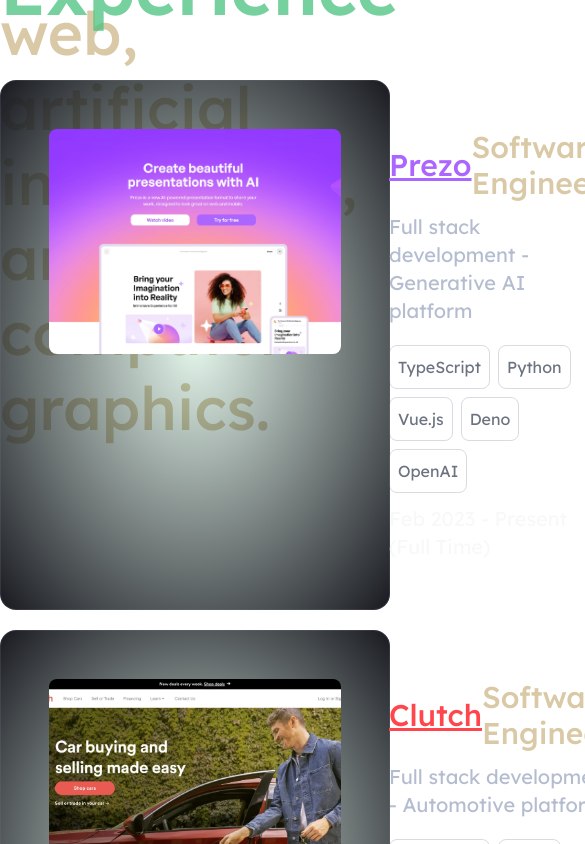
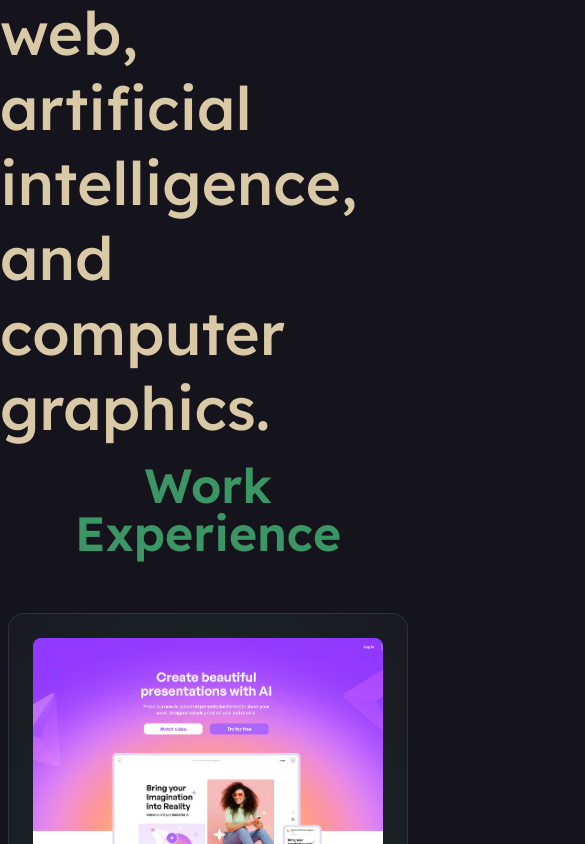
Before and after one commit to DanielHZhang/danielhzhang, a SvelteKit app: page / in a window 390 px wide. Shown: the part 980-1824 px from the top of the page, 585 px wide, since content can reach past the window. Built offline with nearby package versions, Linux system fonts and the light colour scheme.

Commit message:
Fix margins and ultra-small screen sizes

```diff
--- a/src/app.css
+++ b/src/app.css
@@ -3,15 +3,39 @@
 @tailwind utilities;
 
 :root {
-	color-scheme: light dark;
+	--transparent: hsla(0, 0%, 100%, 0);
+	/* --scrollbar-background: #202324; */
+	--scrollbar-thumb-color: #2b2d2e;
+	/* --scrollbar-corner-color: #181a1b; */
+	--background-color: #15141c;
+
+	/* color-scheme: light dark; */
 	font-synthesis: none;
 	text-rendering: optimizeLegibility;
+	background-color: var(--background-color);
+	color: #ffffff;
 	-webkit-text-size-adjust: 100%;
-
-	--transparent: hsla(0, 0%, 100%, 0);
 }
 
-@media (prefers-color-scheme: light) {
+html,
+body {
+	min-width: 350px;
+}
+
+::-webkit-scrollbar {
+	width: 12px;
+	background-color: var(--background-color);
+}
+
+::-webkit-scrollbar-corner {
+	background-color: var(--background-color);
+}
+
+::-webkit-scrollbar-thumb {
+	background-color: var(--scrollbar-thumb-color);
+	border-radius: 16px;
+}
+/* @media (prefers-color-scheme: light) {
 	:root {
 		color: #15141c;
 		background-color: #ffffff;
@@ -23,4 +47,4 @@
 		background-color: #15141c;
 		color: #ffffff;
 	}
-}
+} */
--- a/src/components/hero.svelte
+++ b/src/components/hero.svelte
@@ -16,7 +16,7 @@
 
 <svelte:window on:scroll={handleScroll} />
 
-<div class="flex flex-col items-center h-screen">
+<div class="flex flex-col items-center min-h-screen">
 	<div class="flex flex-col text-gold text-6xl leading-tight font-medium">
 		<div>Hey there! I'm Daniel Haiyao Zhang!</div>
 		<div>I'm a self-taught software engineer from Toronto.</div>
@@ -26,11 +26,11 @@
 	{#if atTopOfPage}
 		<div class="flex justify-between absolute bottom-8 left-20 right-20" transition:fly={{ duration: 200, y: -40 }}>
 			<a href="#work-experience" class="link-item">
-				<Icon kind="briefcase" width={26} height={26} />
+				<Icon kind="briefcase" width={26} height={26} stroke="#fff" />
 				<span>Work Experience</span>
 			</a>
 			<a href="#projects" class="link-item">
-				<Icon kind="bulb" width={28} height={28} />
+				<Icon kind="bulb" width={28} height={28} stroke="#fff" />
 				<span>Projects</span>
 			</a>
 			<a href={githubProfileUrl} class="link-item">
@@ -51,6 +51,7 @@
 		align-items: center;
 		gap: 0.5rem;
 		transition: color 200ms ease-out;
+		color: theme(colors.gold);
 	}
 
 	.link-item:hover {
--- a/src/components/project-item.svelte
+++ b/src/components/project-item.svelte
@@ -9,10 +9,10 @@
 
 	let element: HTMLDivElement;
 	let boundingRect: DOMRect | undefined;
-	let x: number;
-	let y: number;
-	let xRotation: number;
-	let yRotation: number;
+	let x: number = 0;
+	let y: number = 0;
+	let xRotation: number = 0;
+	let yRotation: number = 0;
 
 	const mouseEnter = (event: MouseEvent) => {
 		if (event.target instanceof HTMLElement) {
--- a/src/components/section-title.svelte
+++ b/src/components/section-title.svelte
@@ -6,7 +6,7 @@
 </script>
 
 <div class="flex flex-col mb-14">
-	<h1 {id} class="text-7xl font-semibold text-center pt-4" style="color: {color}">
+	<h1 {id} class="md:text-7xl xs:text-5xl font-semibold text-center pt-4" style="color: {color}">
 		<slot />
 	</h1>
 </div>
--- a/src/components/work-experience.svelte
+++ b/src/components/work-experience.svelte
@@ -15,7 +15,7 @@
 				brandColor: 'rgb(171, 102, 255)',
 			},
 			role: 'Software Engineer',
-			description: 'Full stack development - Generative AI platform',
+			description: 'Full-stack development - Generative AI presentation platform',
 			tech: [
 				{ name: 'TypeScript', icon: 'typescript' },
 				{ name: 'Python', icon: 'python' },
@@ -33,7 +33,7 @@
 				brandColor: 'rgb(255, 70, 76)',
 			},
 			role: 'Software Engineer',
-			description: 'Full stack development - Automotive platform',
+			description: 'Full-stack development - Automotive platform',
 			tech: [
 				{ name: 'TypeScript', icon: 'typescript' },
 				{ name: 'React', icon: 'react' },
@@ -50,17 +50,17 @@
 
 <div class="flex flex-col">
 	<SectionTitle id="work-experience" color="rgb({baseColorRgb}, 0.75)">Work Experience</SectionTitle>
-	<div class="flex flex-col gap-5">
+	<div class="flex flex-col sm:gap-5 xs:gap-2">
 		{#each workExperiences as work}
 			<div
-				class="flex flex-col border border-gray-500 border-opacity-25 rounded-2xl p-12 gradient-bg"
+				class="flex flex-col border border-gray-500 border-opacity-25 rounded-2xl sm:p-12 xs:p-6 gradient-bg"
 				style="--gradient-color: {gradientColor}"
 			>
-				<div class="flex gap-12">
+				<div class="flex xs:flex-wrap lg:flex-nowrap sm:gap-12 xs:gap-4">
 					<img
 						src={`${base}/${work.image}`}
 						alt="Prezo home page"
-						class="rounded-lg lg:w-[430px] h-[225px] md:w-80 object-cover"
+						class="rounded-lg xl:w-[430px] lg:w-80 h-[225px] object-cover"
 					/>
 					<div class="flex flex-col gap-3">
 						<h1 class="text-3xl font-medium flex items-center">
--- a/src/routes/+page.svelte
+++ b/src/routes/+page.svelte
@@ -12,7 +12,7 @@
 
 <div class="flex flex-col text-xl">
 	<Hero />
-	<div class="flex flex-col gap-36 xl:px-[10%] lg:px-[6%] md:px-4 sm:px-2">
+	<div class="flex flex-col gap-36 xl:px-[10%] lg:px-[6%] md:px-4 xs:px-2 mx-auto">
 		<WorkExperience />
 		<Projects />
 		<Contact />
--- a/tailwind.config.js
+++ b/tailwind.config.js
@@ -5,6 +5,9 @@
 	content: ['./src/**/*.{html,js,svelte,ts}'],
 	theme: {
 		extend: {
+			screens: {
+				xs: '100px',
+			},
 			fontFamily: {
 				sans: ['Lexend', ...defaultTheme.fontFamily.sans],
 				josefin: 'Josefin Sans',
```
